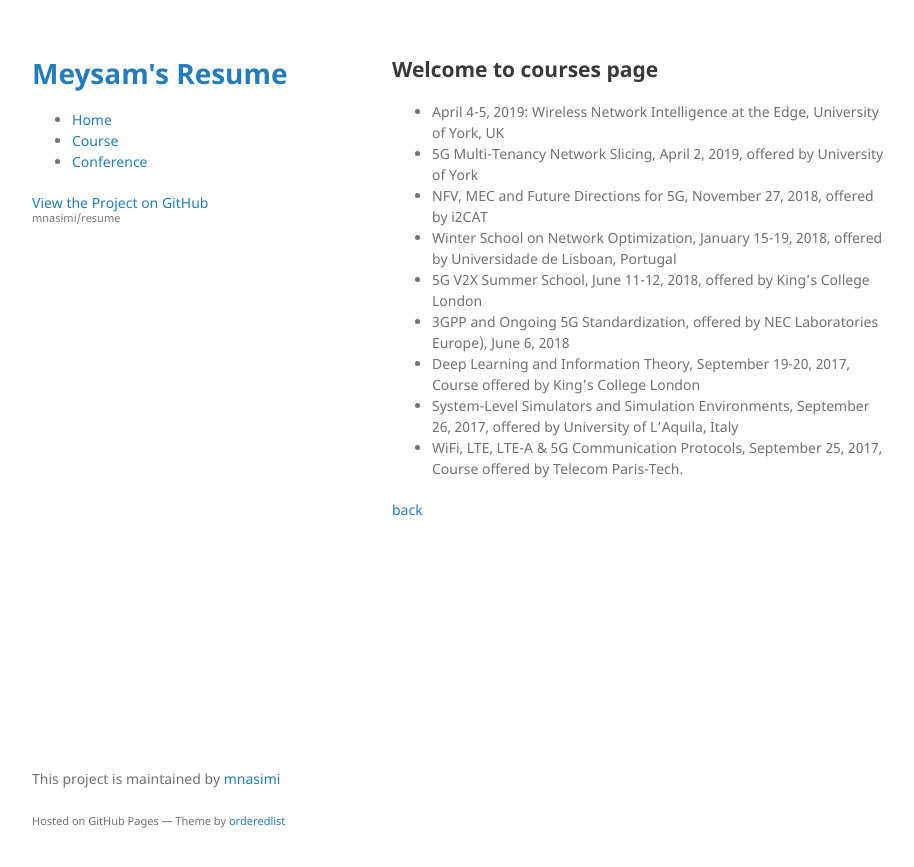
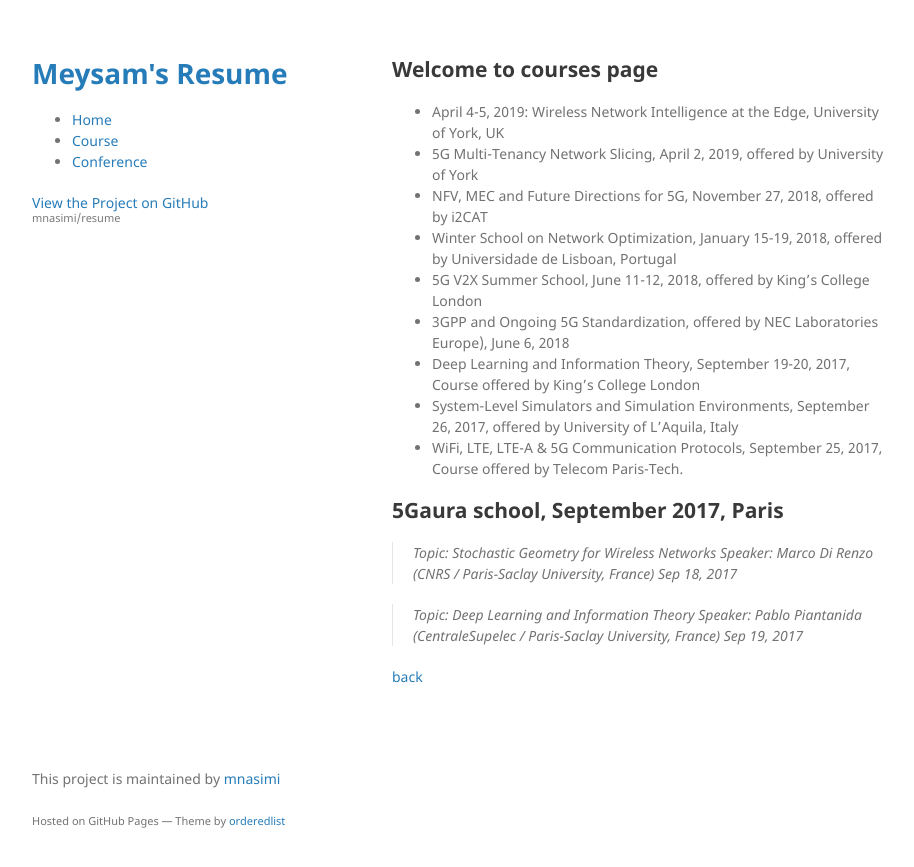
Before and after one commit to mnasimi/resume, a Jekyll site: the page built from course.md, in a window 1280 px wide. Shown: the top 867 px of the page, without its empty margins (178-1092 px from the left). Built offline with Jekyll 4.4.1, drawn with Linux system fonts in a browser that asks for light colours; the repository's description, which GitHub fills in, is left out; our own code applies the rules of GitHub Pages for plain Markdown files.

Commit message:
Update course.md
add courses

```diff
--- a/course.md
+++ b/course.md
@@ -14,4 +14,19 @@ layout: default
 - System-Level Simulators and Simulation Environments, September 26, 2017, offered by University of L’Aquila, Italy
 - WiFi, LTE, LTE-A & 5G Communication Protocols, September 25, 2017, Course offered by Telecom Paris-Tech.
 
+
+## 5Gaura school, September 2017, Paris
+
+> Topic: Stochastic Geometry for Wireless Networks
+> Speaker: Marco Di Renzo (CNRS / Paris-Saclay University, France)
+> Sep 18, 2017
+
+> Topic: Deep Learning and Information Theory
+> Speaker: Pablo Piantanida (CentraleSupelec / Paris-Saclay University, France)
+> Sep 19, 2017
+
+
+
+
+
 [back](./)
```
